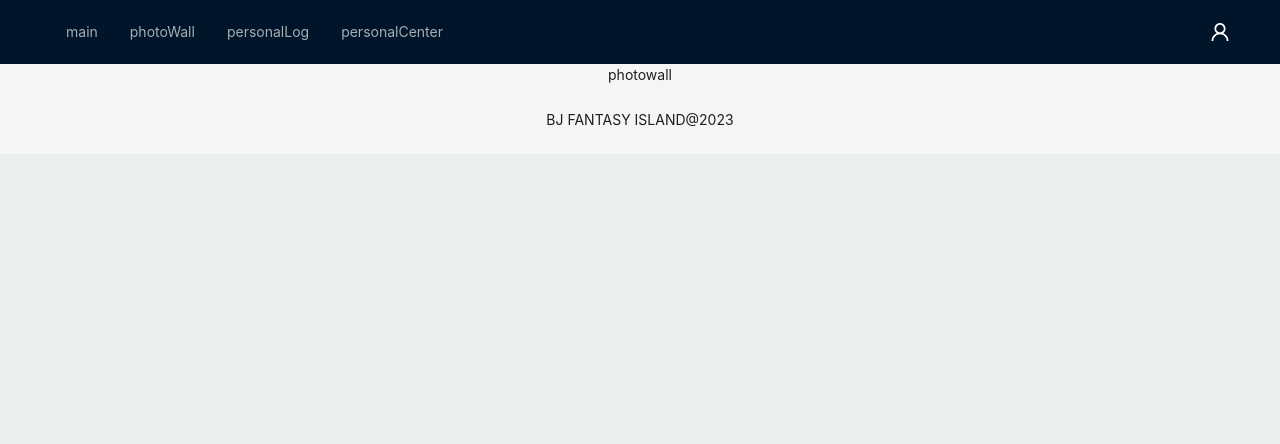
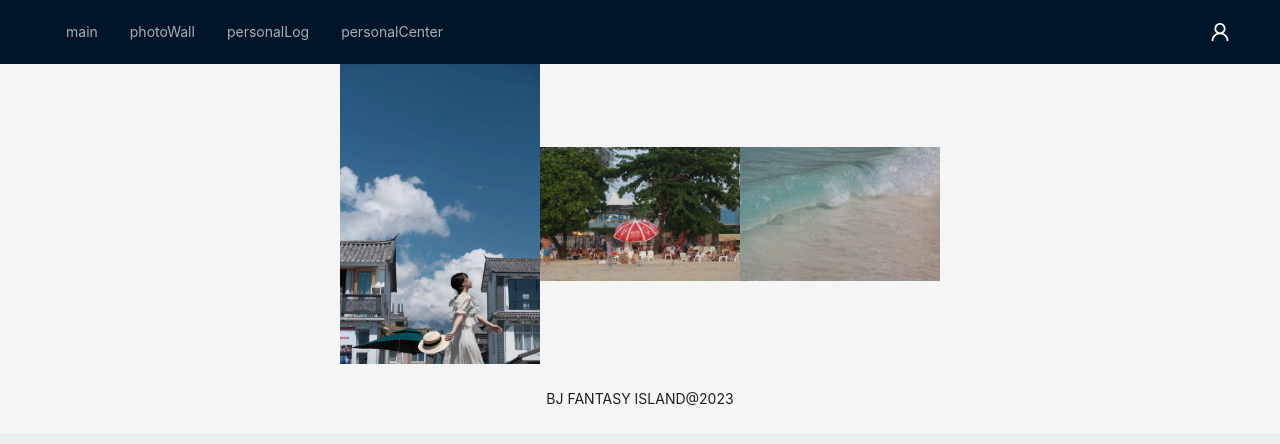
Before and after one commit to gwifloria/bj-fantasy-island, a React (Vite) app: page /photoWall in a window 1280 px wide. Shown: the top 444 px of the page. Built offline with nearby package versions, Linux system fonts and the light colour scheme.

Commit message:
feat: photos

```diff
--- a/package.json
+++ b/package.json
@@ -14,7 +14,7 @@
   },
   "dependencies": {
     "@ant-design/icons": "^5.1.3",
-    "antd": "^5.5.1",
+    "antd": "^5.8.4",
     "lodash": "^4.17.21",
     "react": "^18.2.0",
     "react-dom": "^18.2.0",
--- /dev/null
+++ b/src/pages/PhotoWall/Album/index.tsx
@@ -0,0 +1,16 @@
+import { Image } from 'antd';
+interface IProps {
+  items: string[]
+}
+export const Album = (props: IProps) => {
+
+  const { items } = props
+  return <Image.PreviewGroup
+    items={items}
+  >
+    <Image
+      width={200}
+      src={items?.[0]}
+    />
+  </Image.PreviewGroup>
+}
--- /dev/null
+++ b/src/pages/PhotoWall/config.ts
@@ -0,0 +1,23 @@
+import { AlbumType } from "./type";
+import dali1 from "@/assets/dali1.jpg"
+import dali from "@/assets/dali.jpg"
+import phuket from "@/assets/phuket.jpg"
+import phuket1 from "@/assets/phuket1.jpg"
+import phuket2 from "@/assets/phuket2.jpg"
+import phuket3 from "@/assets/phuket3.jpg"
+
+export const albumsConfig:{key:AlbumType,items:string[]}[] = [
+  {
+    key:'portrait',
+    items:[dali1,dali]
+  },
+  {
+    key:'record',
+    items:[phuket,phuket1]
+  },
+  {
+    key:'trip',
+    items:[phuket2,phuket3]
+  },
+
+]
--- a/src/pages/PhotoWall/index.tsx
+++ b/src/pages/PhotoWall/index.tsx
@@ -1,6 +1,14 @@
-const PhotoWall = ()=>{
+import { Album } from "./Album"
+import { albumsConfig } from "./config"
+
+const PhotoWall = () => {
   return (
-    <div>photowall</div>
+    <div className="photo-wall__container">
+      {
+        albumsConfig?.map((album) => <Album key={album.key} items={album.items}></Album>)
+      }
+
+    </div>
   )
 }
 export default PhotoWall
--- /dev/null
+++ b/src/pages/PhotoWall/type.d.ts
@@ -0,0 +1 @@
+export type AlbumType = 'portrait' | 'trip' | 'record'
```
Also changed, not shown: 1 other file (tests, documents, lock files or other folders).
